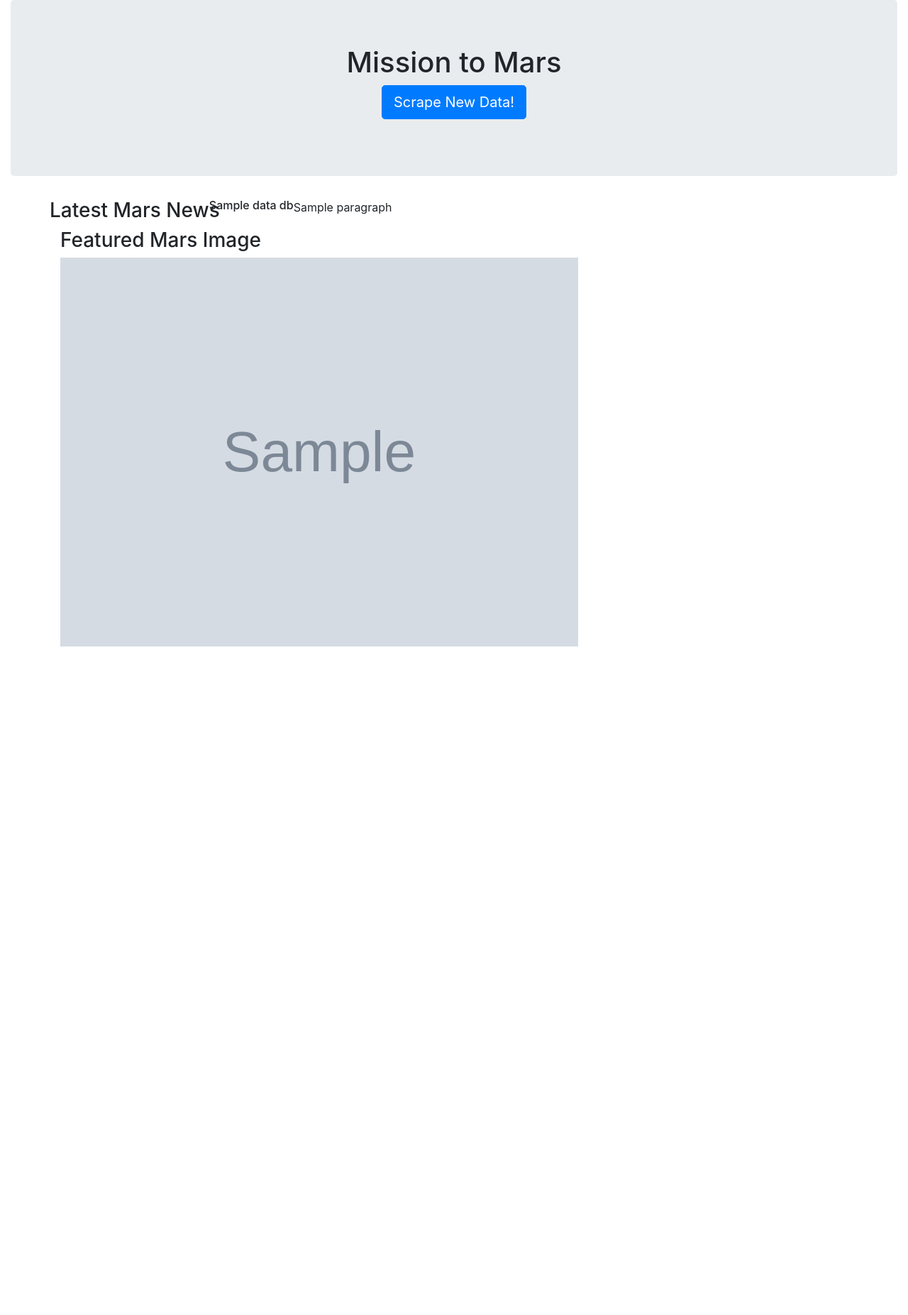
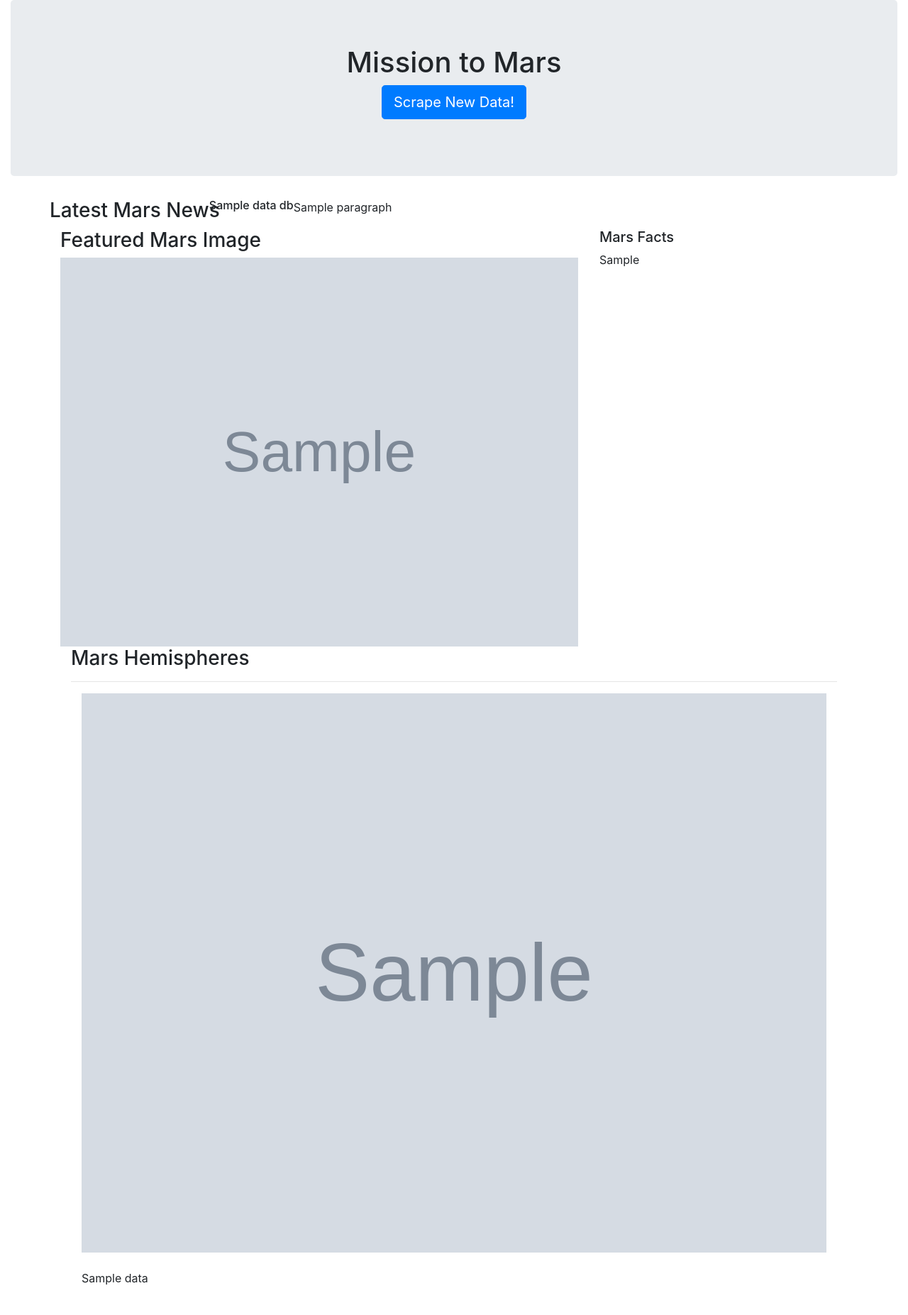
Before and after one commit to speedracer05/web-scraping-challenge, a Python web app: template Missions_to_Mars/templates/index.html in a window 1280 px wide. Shown: the whole page at 71% size. Before the commit the page ends 911 px from the top, so only its background shows below. Run offline with Jinja, Linux system fonts and the light colour scheme; the template is opened without the code that fills it: most values are stand-ins (such as "Sample title", 1, 10 or a date in 2020); grey boxes marked "Sample" are stand-in pictures.

```diff
--- a/Missions_to_Mars/templates/index.html
+++ b/Missions_to_Mars/templates/index.html
@@ -33,6 +33,41 @@
             <img class="img-fluid" src="{{ data_db.ImageURL }}" style="width:100%">
         </div>
 
-
-
+        <div class="col-lg-4 visualization">
+          <div class=“container col-lg-4 col-md-4 “>
+              <h5>Mars Facts</h5>
+              <div class="table-responsive">
+                  <div class="table table-striped">
+                      {{ data_db.TableHTML|safe}}
+                  </div>
+              </div>
+          </div>
+      </div>
+  </div>
+</div>
+<div class="container">
+  <div class="row">
+      <div class="col">
+          <div class="col visualization">
+              <article>
+                  <h3 id="hemisphere">Mars Hemispheres</h3>
+                  <hr>
+                  <!-- <div class="borderbox"> -->
+                  <div class="container">
+                      {% for data in data_db.ListImages %}
+                      <div class="row">
+                          <div class="col">
+                              <img class="img-fluid" src="{{ data.img_url }}" style="width:100%">
+                              <br /><br />
+                              <p>{{data.title}}</p>
+                              <br />
+                          </div>
+                      </div>
+                      {% endfor %}
+                  </div>
+              </article>
+          </div>
+      </div>
+  </div>
+</div>
 </body>
```
Also changed, not shown: 1 other file.
